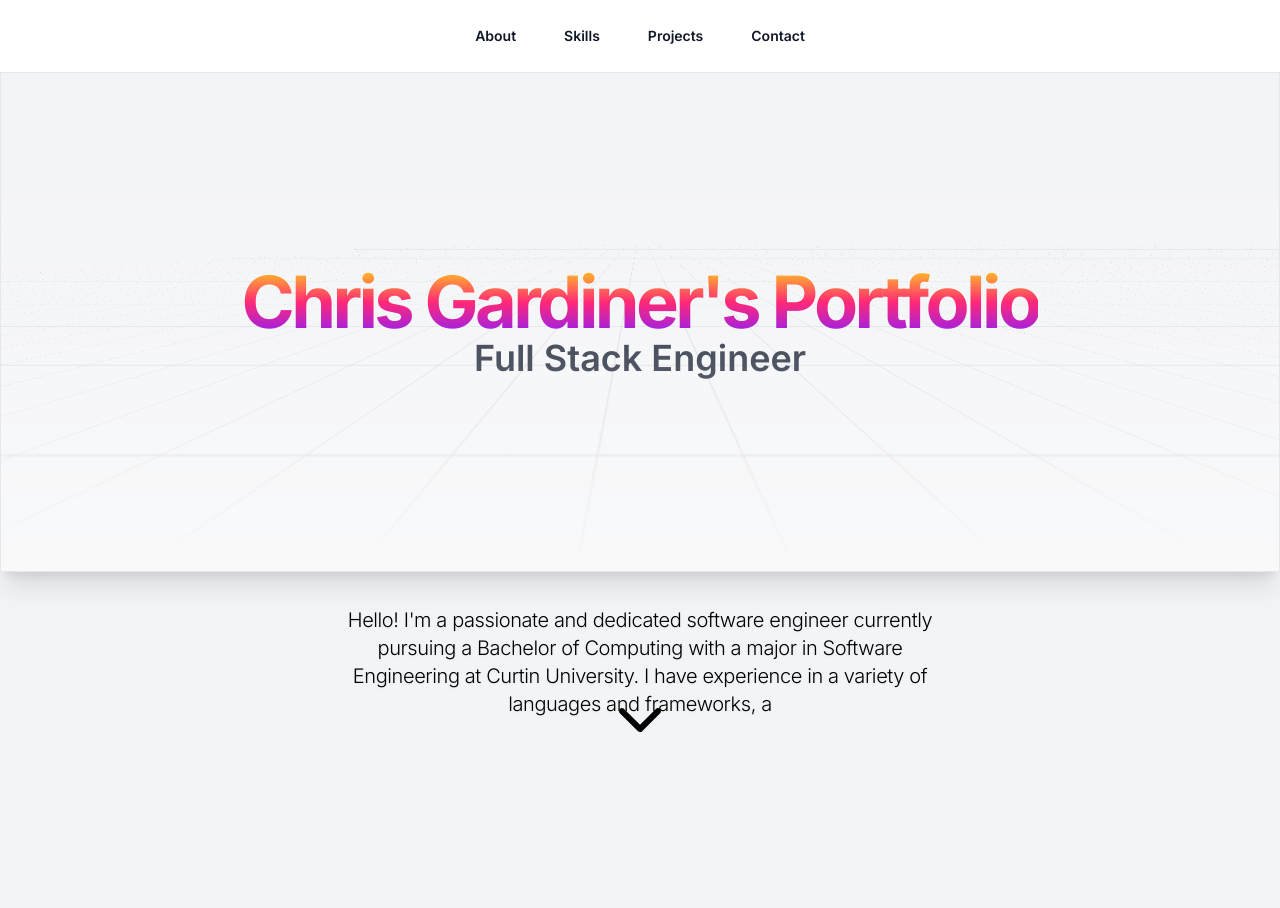
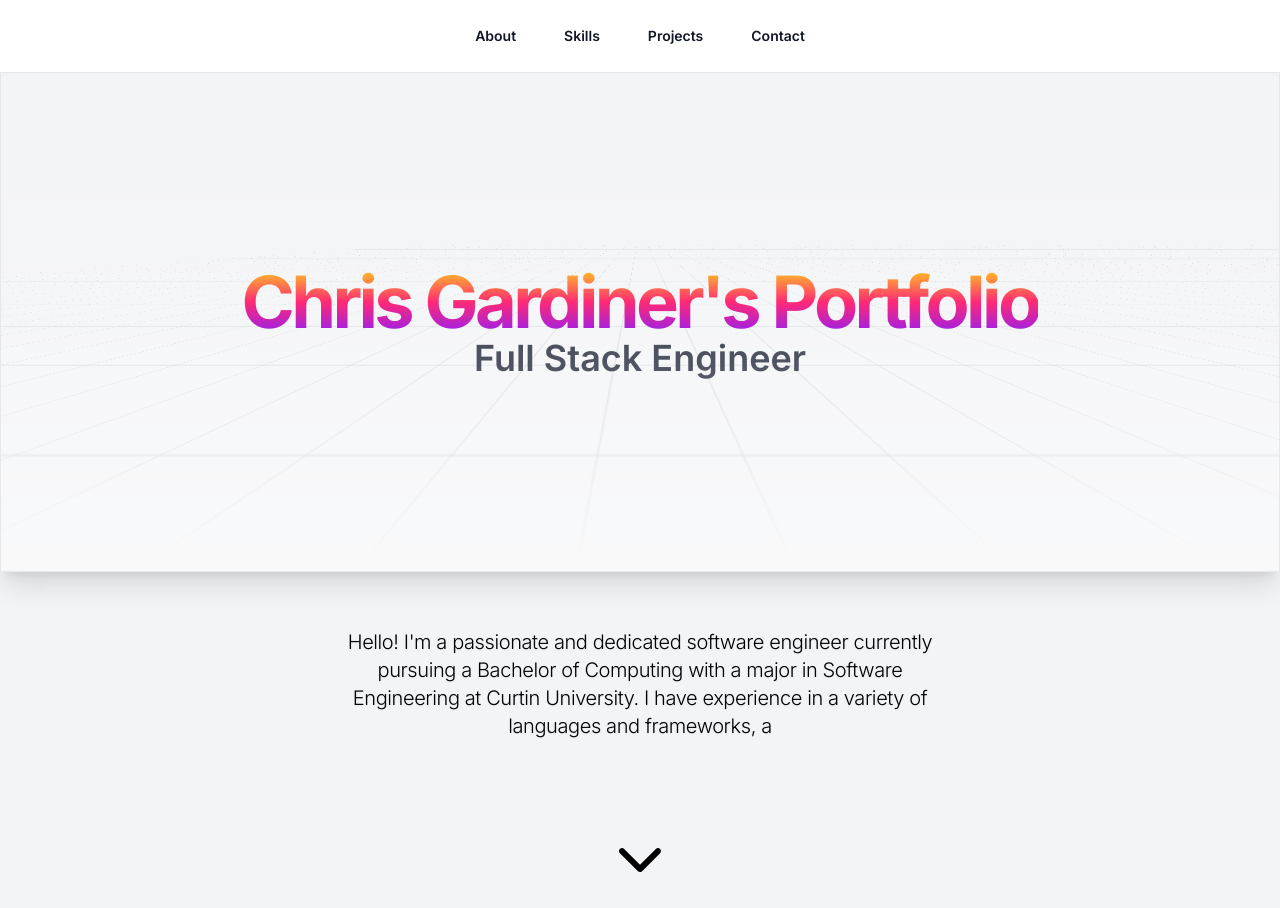
Before and after one commit to chrisg06/porfolio-website, a Next.js app: page /home in a window 1280 px wide. Before the commit the page ends 800 px from the top, so only its background shows below. Built offline with nearby package versions, Linux system fonts and the light colour scheme.

Commit message:
adjust scroll to section button to not overlap with text

```diff
--- a/src/app/home/page.tsx
+++ b/src/app/home/page.tsx
@@ -13,7 +13,7 @@ export default function HomePage() {
         title="Chris Gardiner's Portfolio"
         subtitle="Full Stack Engineer"
       />
-      <section id="home" className="p-4 mt-8">
+      <section id="home" className="p-4 mt-8 pb-16">
         <div className="flex items-center justify-center h-full">
           <TypingAnimation
             className="text-center font-light text-xl w-2/3 md:w-1/2 3xl:-translate-x-32 -translate-y-10"
@@ -21,7 +21,6 @@ export default function HomePage() {
             duration={25}
           />
         </div>
-
         <ScrollToSection id="about" />
       </section>
     </div>
--- a/src/components/scrollToSection.tsx
+++ b/src/components/scrollToSection.tsx
@@ -26,10 +26,10 @@ export default function ScrollToSection({
     classList = "w-16 h-16 animate-bounce";
   }
   return (
-    <div className="relative">
+    <div className="flex justify-center my-4">
       <button
         onClick={() => scrollToSection(id)}
-        className="absolute bottom-0 left-1/2 transform -translate-x-1/2 mb-4 max-sm:hidden ">
+        className="w-16 h-16 hover:animate-bounce max-sm:hidden">
         <IoIosArrowDown className={classList} />
       </button>
     </div>
```
